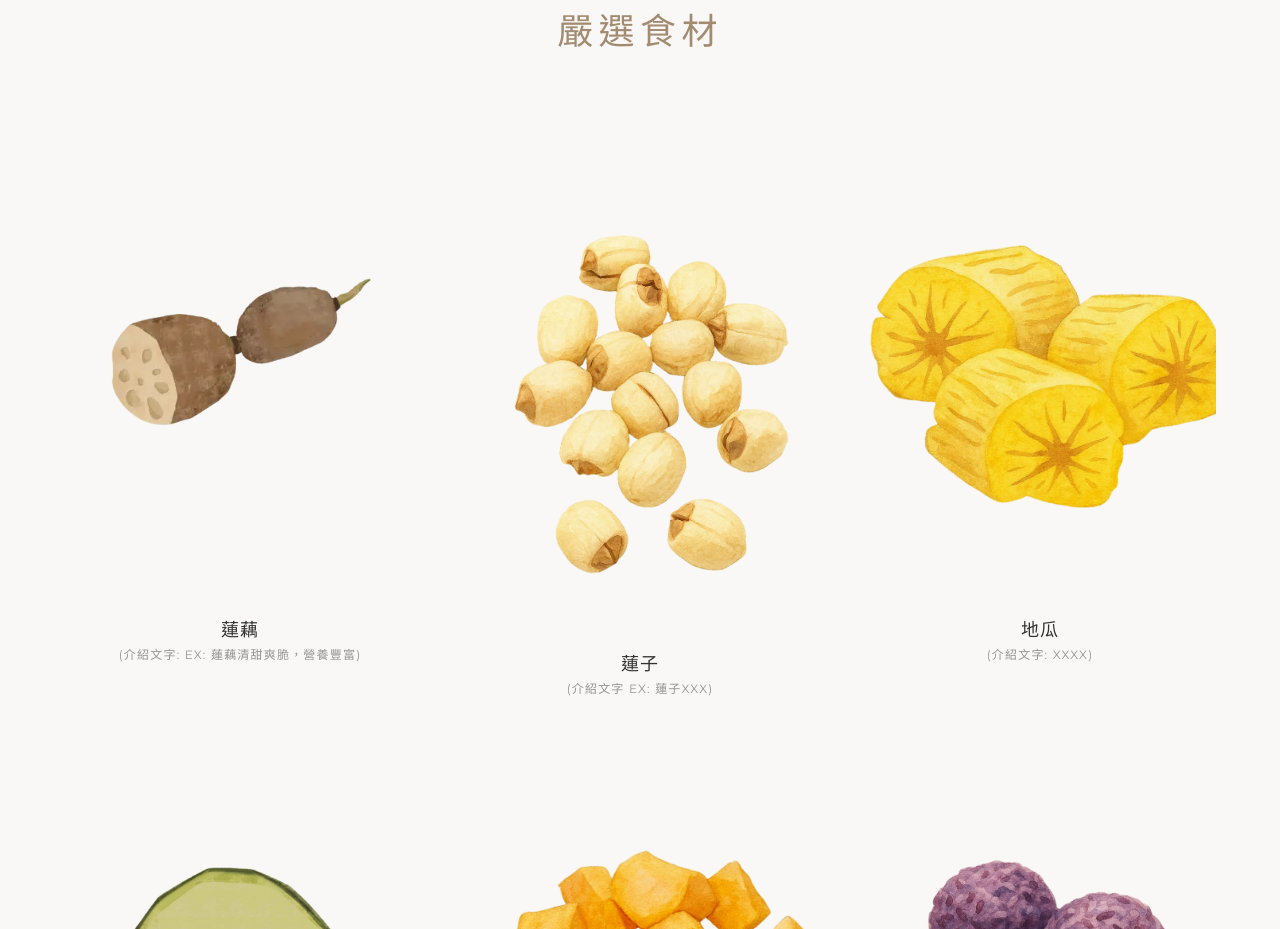
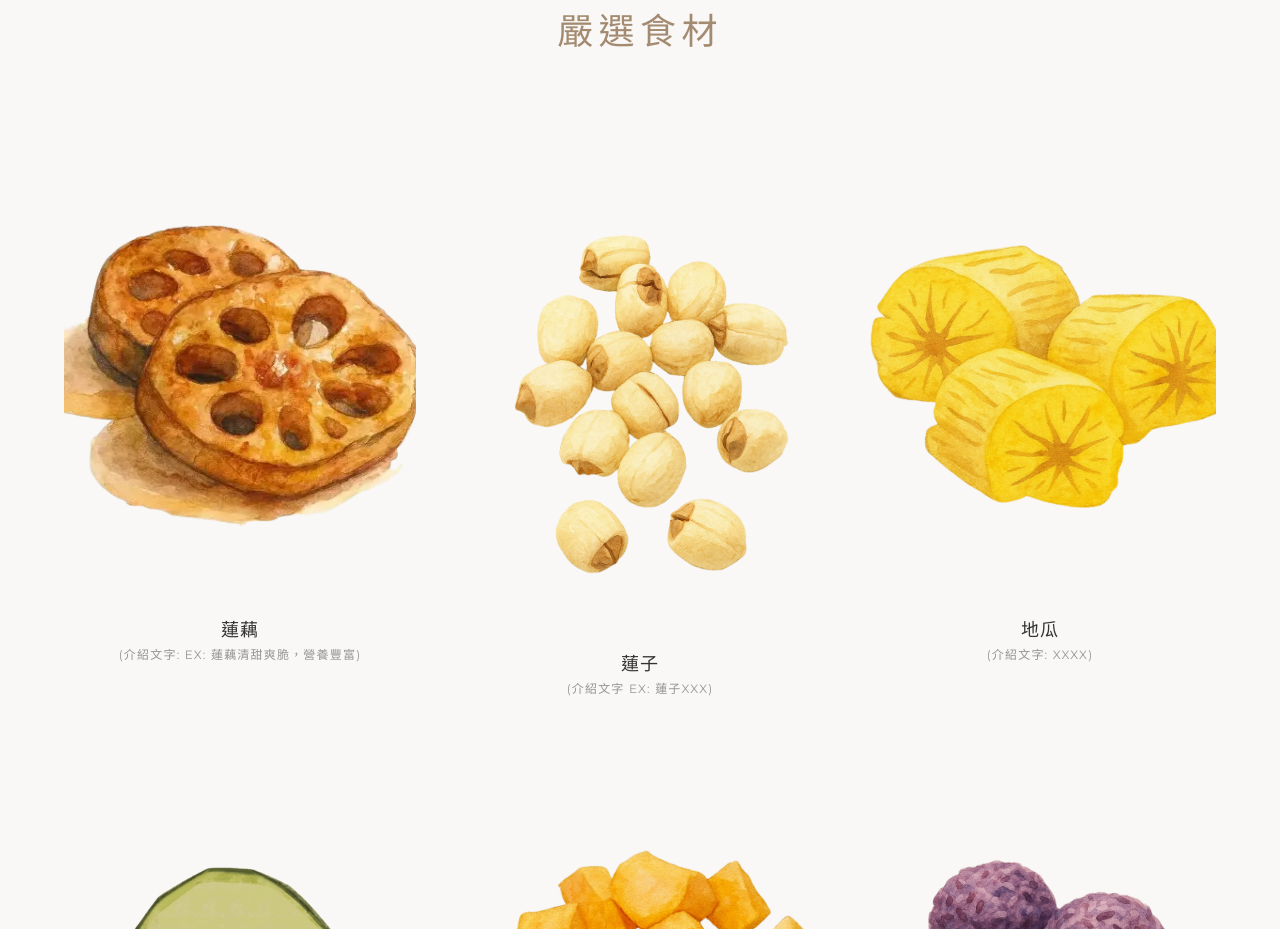
Before and after one commit to XiangYu-dev/xuxumubai, a plain HTML site: page index.html in a window 1280 px wide. Shown: the part 5100-6029 px from the top of the page. Drawn offline with nearby package versions, Linux system fonts and the light colour scheme; a web font is replaced by a local one.

Commit message:
調整 蓮藕圖片(去背)

```diff
--- a/index.html
+++ b/index.html
@@ -527,7 +527,7 @@
                 <!-- 圖片 1 -->
                 <div class="group cursor-pointer">
                     <div class="aspect-[3/4]">
-                        <img src="resource/image/material/material_lotusroot2.webp" alt="蓮藕"
+                        <img src="resource/image/material/material_lotusroot-rb.webp" alt="蓮藕"
                             class="w-full h-full object-cover transition-transform duration-700 group-hover:scale-110">
                     </div>
                     <div class="mt-4 text-center">
```
Also changed, not shown: resource/image/material/material_lotusroot-rb.png (added), resource/image/material/material_lotusroot-rb.webp (added).
